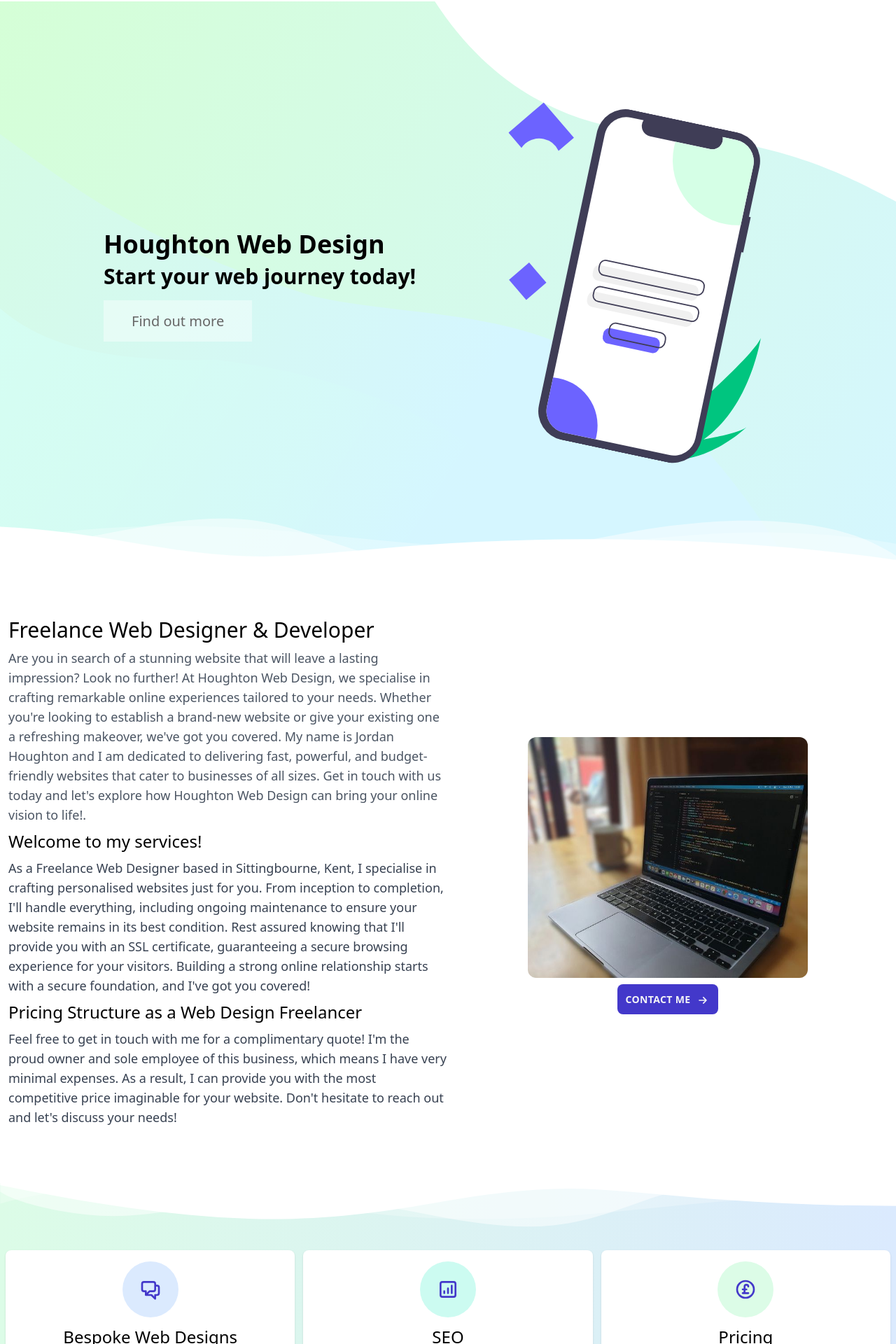
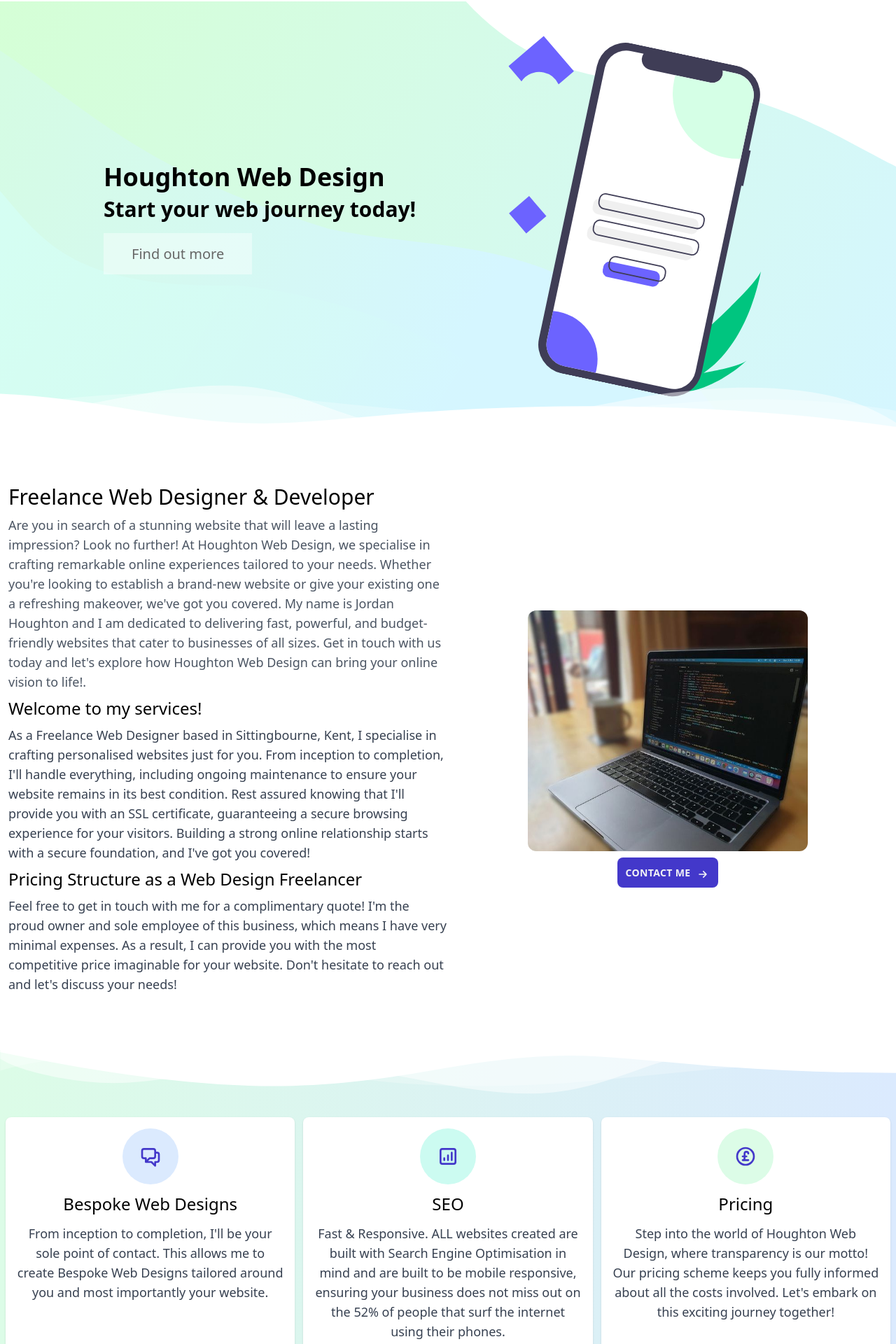
Before and after one commit to jordanhoughton74-git/Houghton-Web-Design, a Next.js app: page / in a window 1280 px wide. Shown: the part 70-1990 px from the top of the page at 70% size. Built offline with nearby package versions, Linux system fonts and the light colour scheme.

Commit message:
fix issues

```diff
--- a/components/header.js
+++ b/components/header.js
@@ -29,7 +29,7 @@ const solutions = [
   // },
   {
     name: 'Contact Us',
-    href: '/conacct-us',
+    href: '/contact-us',
     icon: ChatIcon
   }
 ]
--- a/pages/contact-us.js
+++ b/pages/contact-us.js
@@ -28,9 +28,9 @@ export default function ContactUs () {
         <div className='max-w-7xl mx-auto'>
             <div className="p-3 md:p-10 grid grid-cols-1 md:grid-cols-2 gap-4 px-2">
               <ContactForm />
-              <div className='text-left my-auto'>
+              <div className='text-left my-auto order-first md:order-last'>
                 <p className='text-4xl font-extrabold mb-2'>How can I help?</p>
-                <p className="text-gray-700 mb-4 dark:text-gray-300">Fill out the form for a free quote or just a chat about your new project.</p>
+                <p className="text-gray-700 mb-4 dark:text-gray-300">Fill out the form for a free quote or just to chat about your new project.</p>
 
                 <hr />
                 <p className='text-4xl font-extrabold my-2'>Contact information</p>
--- a/pages/index.js
+++ b/pages/index.js
@@ -46,14 +46,14 @@ export default function Home() {
     </Head>
     <div className="home-top relative dark:text-white dark:bg-gray-900" alt="Houghton Web Design Background">
       <div className='grid grid-cols-1 lg:grid-cols-2 max-w-5xl mx-auto hero'>
-        <div className='my-auto lg:text-left px-5 py-10'>
+        <div className='my-auto lg:text-left px-5 py-5 md:py-10'>
           <h1 className='text-4xl pb-2 font-extrabold'>Houghton Web Design</h1>
           <h2 className='text-3xl font-semibold pb-3'>Start your web journey today!</h2>
           <Link href="/web-design"><a className="bt-hero bt-hero-one bt-hero-color-two text-xl px-10 py-4">
                   <span>Find out more</span>
           </a></Link>
         </div>
-        <div className='my-auto mx-auto'>
+        <div className='my-auto mx-auto py-16'>
           <img src="/images/mobile-phone.svg" alt="mobile phone" className='lg:rotate-12 pr-12 pb-4 lg:pr-0 lg:pb-0' width={420} height={520} />
         </div>
       </div>
@@ -85,7 +85,7 @@ export default function Home() {
           <p className="text-gray-700 dark:text-gray-300 pb-3">I work with React.JS, Next.JS and WordPress to create the best websites
             imaginable.  Using multiple styles of code allows me to customise the website entirely to your needs, whether you need lightning-fast responsiveness or an easy-to-use CMS (Content Management System), <strong>I will have you covered.</strong></p> */}
       </div>
-      <div className='my-auto'>
+      <div className='my-auto pt-5'>
         <Image src="/images/hwd-setup.jpeg" className="rounded-xl" width={400} height={344} alt="React Logo" />
         <div className='pt-3'>
         <Button
@@ -100,7 +100,7 @@ export default function Home() {
     <div className='bg-gradient-to-r from-green-100 to-blue-100 dark:from-violet-900 dark:to-rose-900 py-24 px-2 relative'>
       <WaveBottom />
       <WaveTop />
-      <div className='max-w-7xl mx-auto grid grid-cols-1 md:grid-cols-3 gap-3 pb-4 text-lg'>
+      <div className='max-w-7xl mx-auto grid grid-cols-1 md:grid-cols-3 gap-3 pb-7 text-lg'>
       {card.map((item) => (
         <div key={item.title} className='bg-white dark:bg-slate-800 p-4 rounded-lg shadow dark:hello'>
           <div className={"mx-auto flex items-center justify-center h-20 w-20 rounded-full text-white " + item.color}>
--- a/styles/globals.css
+++ b/styles/globals.css
@@ -17,10 +17,7 @@ html {
   background-size: cover;
   background-repeat: no-repeat;
 }
-.hero, .home-top {
-  min-height: 100vh;
 
-}
 .bt-hero {
   line-height: 35px !important;
   height: 50px;
```
